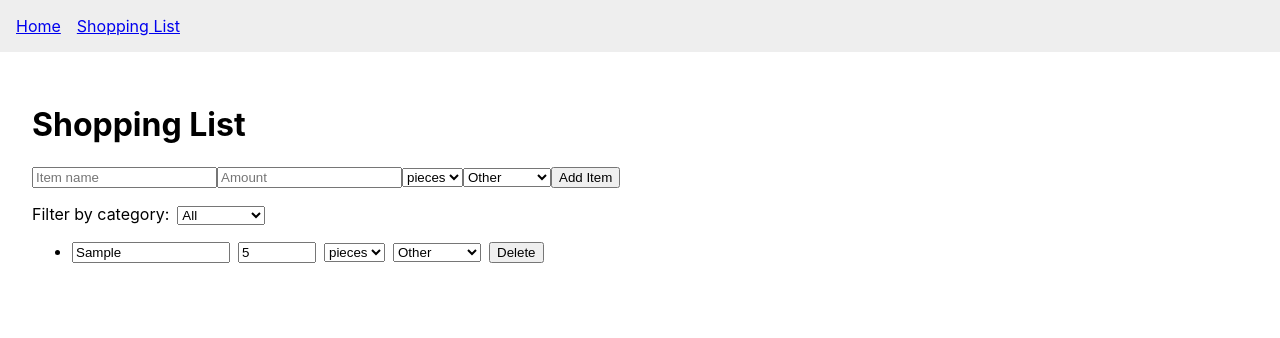
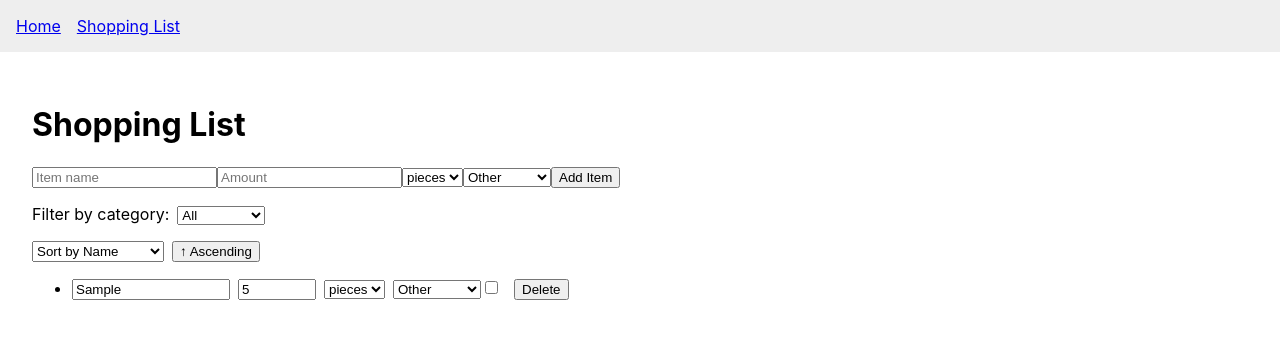
Before and after one commit to Bisheshwar-Das/smart-meal-planner, a React (Create React App) app: page /shopping-list in a window 1280 px wide. Both pictures are taken after typing "Sample", "5" into the empty fields and a click on the button "Add Item". Shown: the top 338 px of the page. Built offline with nearby package versions, Linux system fonts and the light colour scheme.

Commit message:
add sort option for name, category and purchased

```diff
--- a/src/page/ShoppingListPage.tsx
+++ b/src/page/ShoppingListPage.tsx
@@ -7,6 +7,7 @@ interface ShoppingItem {
   quantity: string;
   unit: string;
   category: string;
+  purchased: boolean;
 }
 const LOCAL_STORAGE_KEY = "shoppingList";
 const ShoppingListPage: React.FC = () => {
@@ -17,11 +18,32 @@ const ShoppingListPage: React.FC = () => {
   const [category, setCategory] = useState("Other");
   const [filterCategory, setFilterCategory] = useState("All");
   const [loaded, setLoaded] = useState(false);
+  const [sortOption, setSortOption] = useState("name-asc");
+  const [sortOrderAsc, setSortOrderAsc] = useState(true); // true -> ascending
 
   const filteredItems =
     filterCategory === "All"
       ? items
       : items.filter((item) => item.category === filterCategory);
+
+  // Sort items based on sortOption
+  const sortedItems = [...filteredItems].sort((a, b) => {
+    let comparison = 0;
+    switch (sortOption) {
+      case "name":
+        comparison = a.name.localeCompare(b.name);
+        break;
+      case "category":
+        comparison = a.category.localeCompare(b.category);
+        break;
+      case "purchased":
+        comparison = Number(a.purchased) - Number(b.purchased);
+        break;
+      default:
+        comparison = 0;
+    }
+    return sortOrderAsc ? comparison : -comparison;
+  });
 
   // Load once on mount
   useEffect(() => {
@@ -42,7 +64,7 @@ const ShoppingListPage: React.FC = () => {
 
   const handleAddItem = () => {
     if (!name || !quantity) return;
-    setItems([...items, { id: Date.now(), name, quantity, unit, category }]);
+    setItems([...items, { id: Date.now(), name, quantity, unit, category, purchased: false }]);
     setName("");
     setQuantity("");
     setUnit("pieces");
@@ -62,6 +84,12 @@ const ShoppingListPage: React.FC = () => {
       item.id === id ? { ...item, [field]: value } : item
     ));
   };
+  const handleTogglePurchased = (id: number) => {
+    setItems(items.map(item =>
+      item.id === id ? { ...item, purchased: !item.purchased } : item
+    ));
+  };
+
 
   return (
     <div style={{ padding: "2rem" }}>
@@ -117,10 +145,28 @@ const ShoppingListPage: React.FC = () => {
         </select>
       </div>
 
+      <div style={{ display: "flex", gap: "0.5rem", marginBottom: "1rem" }}>
+        <select value={sortOption} onChange={(e) => setSortOption(e.target.value)}>
+          <option value="name">Sort by Name</option>
+          <option value="category">Sort by Category</option>
+          <option value="purchased">Sort by Purchased</option>
+        </select>
+        <button onClick={() => setSortOrderAsc(!sortOrderAsc)}>
+          {sortOrderAsc ? "↑ Ascending" : "↓ Descending"}
+        </button>
+      </div>
+
       {/*List Items */}
       <ul>
-        {filteredItems.map((item) => (
+
+        {sortedItems.map((item) => (
           <li key={item.id} style={{ marginBottom: "0.5rem" }}>
+            {item.purchased ? (
+              <span style={{ textDecoration: "line-through" }}>
+                {item.name} - {item.quantity} {item.unit} ({item.category})
+              </span>
+            ) : (
+              <>
                 <input
                   type="text"
                   value={item.name}
@@ -156,6 +202,14 @@ const ShoppingListPage: React.FC = () => {
                   <option value="Pantry">Pantry</option>
                   <option value="Other">Other</option>
                 </select>
+              </>
+            )}
+            <input
+              type="checkbox"
+              checked={item.purchased}
+              onChange={() => handleTogglePurchased(item.id)}
+              style={{ marginRight: "0.5rem" }}
+            />
             <button
               onClick={() => handleRemoveItem(item.id)}
               style={{ marginLeft: "0.5rem" }}
```
Lines whose indentation alone changed are shown as unchanged.
